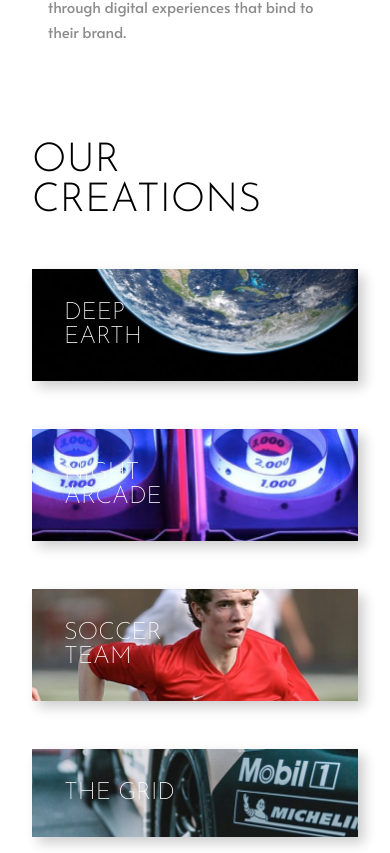
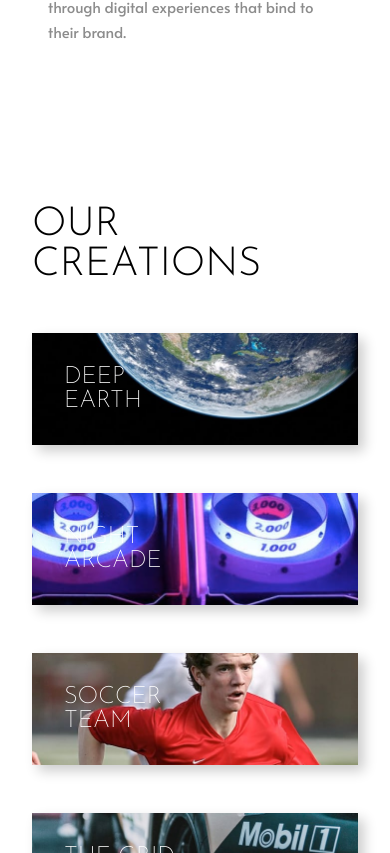
Before and after one commit to thomasdyu/loopstudios, a React (Create React App) app: page / in a window 390 px wide. Shown: the part 1551-2404 px from the top of the page. Built offline with nearby package versions, Linux system fonts and the light colour scheme.

Commit message:
fixed the layout issue with main content

```diff
--- a/src/components/Gallery.css
+++ b/src/components/Gallery.css
@@ -71,7 +71,7 @@
             'button';
         justify-items: stretch;
 
-        padding: 0 2rem;
+        padding: 4rem 2rem;
     }
     .gallery__container {
         grid-template-columns: 1fr;
--- a/src/components/MainContent.js
+++ b/src/components/MainContent.js
@@ -7,7 +7,6 @@ const MainContent = () => {
             <div className='content'>
                 <div className='wrapper'>
                     <img className='main__img' src={mainImg} alt='Hero' />
-
                     <div className='main__text-container'>
                         <h1 className='main__text-heading'>
                             the leader in interactive vr
```
Also changed, not shown: 1 other file (tests, documents, lock files or other folders).
